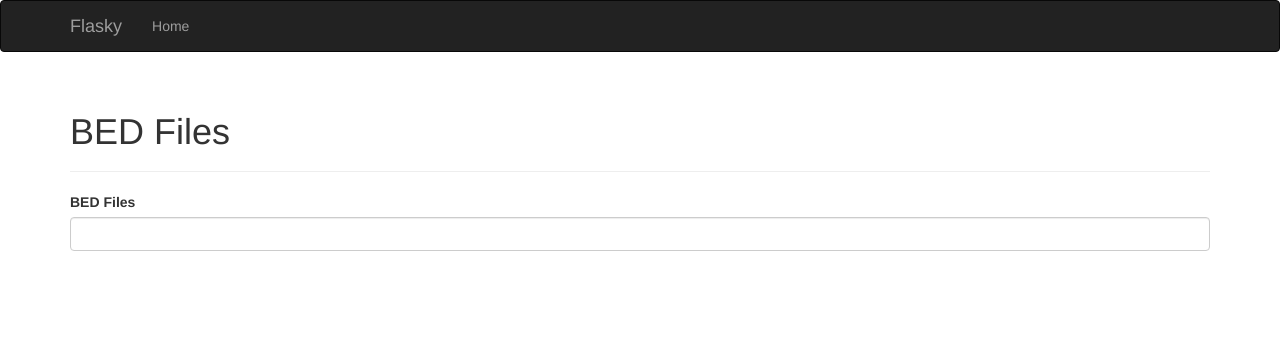
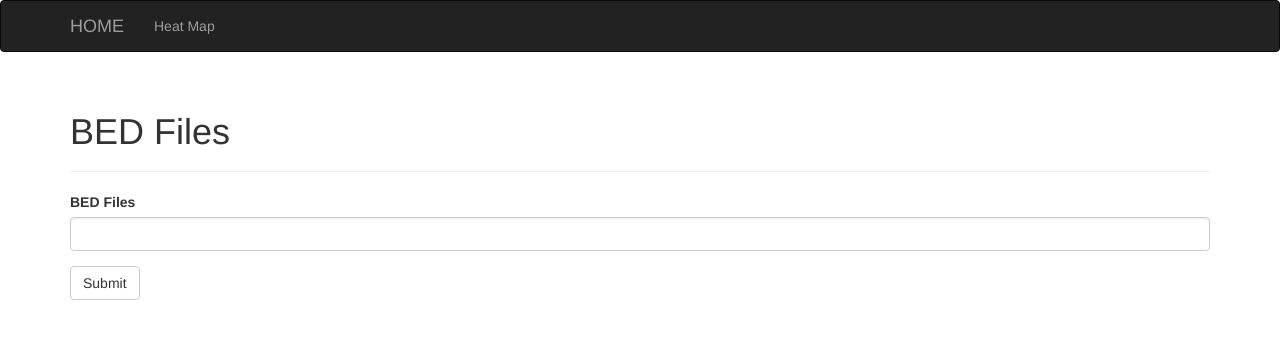
Before and after one commit to MediciPrime/lcdb_website, a Flask app: page / in a window 1280 px wide. Shown: the top 339 px of the page. Run offline with Flask 2, Linux system fonts and the light colour scheme; data that the repository does not hold is empty; some libraries are stand-ins or nearby versions.

Commit message:
finalize working commits

```diff
--- a/app/main/forms.py
+++ b/app/main/forms.py
@@ -1,6 +1,6 @@
 from flask.ext.wtf import Form
 from wtforms.widgets import ListWidget, CheckboxInput
-from wtforms.fields import SelectMultipleField
+from wtforms.fields import SelectMultipleField, SubmitField
 
 
 class MultiCheckboxField(SelectMultipleField):
@@ -13,3 +13,4 @@ class SelectFiles(Form):
     Print out the checkbox values
     """
     example = MultiCheckboxField('BED Files')
+    submit = SubmitField('Submit')
--- a/app/templates/base.html
+++ b/app/templates/base.html
@@ -1,6 +1,6 @@
 {% extends "bootstrap/base.html" %}
 
-{% block title %}Flasky{% endblock %}
+{% block title %}LCDB{% endblock %}
 
 {% block head %}
 {{ super() }}
@@ -18,11 +18,11 @@
                 <span class="icon-bar"></span>
                 <span class="icon-bar"></span>
             </button>
-            <a class="navbar-brand" href="{{ url_for('main.index') }}">Flasky</a>
+            <a class="navbar-brand" href="{{ url_for('main.index') }}">HOME</a>
         </div>
         <div class="navbar-collapse collapse">
             <ul class="nav navbar-nav">
-                <li><a href="{{ url_for('main.index') }}">Home</a></li>
+                <li><a href="{{ url_for('main.index') }}">Heat Map</a></li>
             </ul>
         </div>
     </div>
--- a/app/templates/index.html
+++ b/app/templates/index.html
@@ -1,7 +1,7 @@
 {% extends "base.html" %}
 {% import "bootstrap/wtf.html" as wtf %}
 
-{% block title %}LCDB{% endblock %}
+{% block title %}Heat Map{% endblock %}
 
 {% block page_content %}
 <div class="page-header">
```
